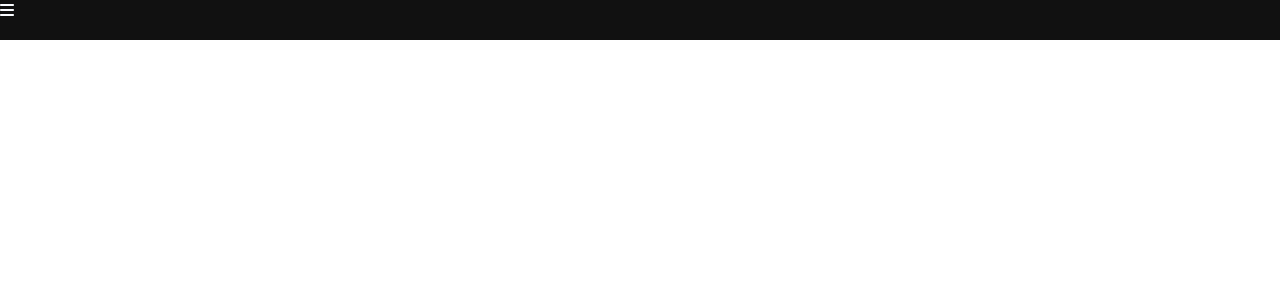
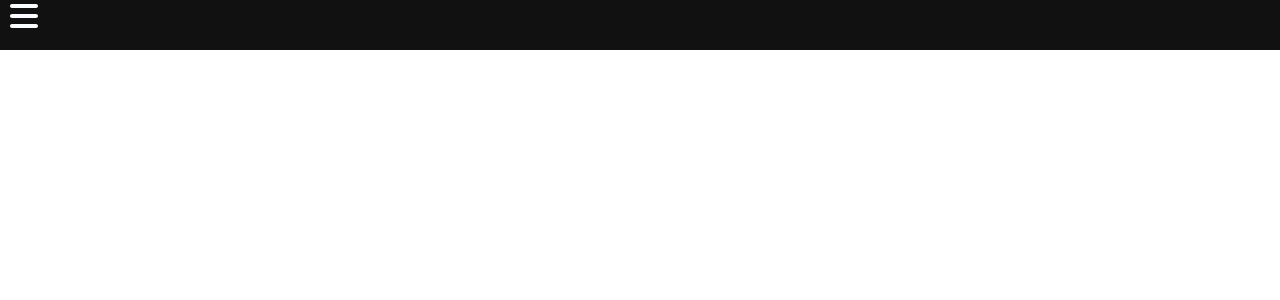
Before and after one commit to NixonOjiem/Online-store, a React (Create React App) app: page / in a window 1280 px wide. Shown: the top 300 px of the page. Built offline with nearby package versions, Linux system fonts and the light colour scheme.

Commit message:
Sidebar & Nav Bar done

```diff
--- a/src/App.css
+++ b/src/App.css
@@ -12,8 +12,14 @@
   background-color: #111;
   color: #fff;
   width: 100%;
-  height: 40px;
+  height: 50px;
+  position: fixed;
 }
 .Hamburger{
   cursor: pointer;
+  margin-left: 10px;
+  margin-top: 10px;
 }
+.Hamburger-icon{
+  size: 0px;
+}
--- a/src/components/Header.js
+++ /dev/null
@@ -1,12 +0,0 @@
-import React from 'react'
-
-function Header() {
-  return (
-    <div className='My-Header'>
-        <p className='Icon'>Icon</p>
-
-    </div>
-  )
-}
-
-export default Header
--- a/src/components/Navigation.js
+++ b/src/components/Navigation.js
@@ -1,6 +1,6 @@
 import React, { useRef } from 'react';
 import { FontAwesomeIcon } from '@fortawesome/react-fontawesome';
-import { faBars } from '@fortawesome/free-solid-svg-icons';
+import { faBars} from '@fortawesome/free-solid-svg-icons';
 
 function Navigation() {
   const sidenavRef = useRef(null);
@@ -17,7 +17,7 @@ function Navigation() {
     <>
       <div className='Top-Bar'>
         <span onClick={openNav} className='Hamburger'>
-        <FontAwesomeIcon icon={faBars} style={{ color: "#fafcff" }} />
+        <FontAwesomeIcon icon={faBars} size="2x" style={{ color: "#fafcff" }} className='Hamburger-icon' />
 
         </span>
       </div>
```
